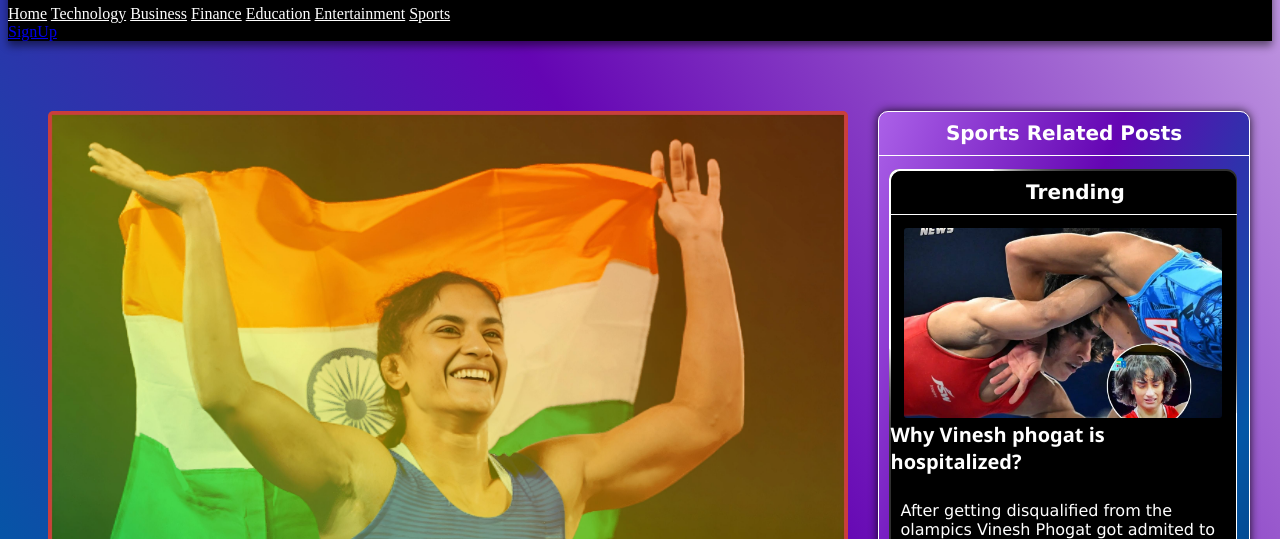
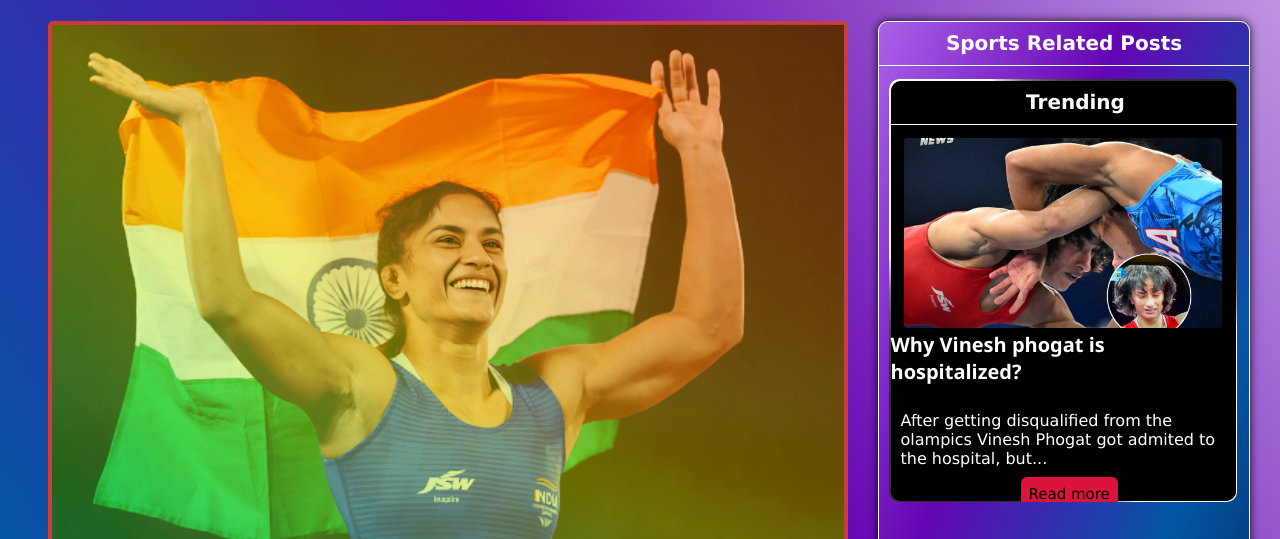
Before and after one commit to PROG22264/clg-prog, a plain HTML site: page vineshphogat1.html in a window 1280 px wide. Shown: the part 109-648 px from the top of the page. Drawn offline with Linux system fonts and the light colour scheme.

Commit message:
Update vineshphogat1.html

```diff
--- a/vineshphogat1.html
+++ b/vineshphogat1.html
@@ -3,7 +3,7 @@
 <head>
     <meta charset="UTF-8">
     <meta name="viewport" content="width=device-width, initial-scale=1.0">
-    <link rel="stylesheet" href="home.css">
+    <link rel="stylesheet" href="style.css">
     <link rel="stylesheet" href="https://cdnjs.cloudflare.com/ajax/libs/font-awesome/6.6.0/css/all.min.css" integrity="sha512-Kc323vGBEqzTmouAECnVceyQqyqdsSiqLQISBL29aUW4U/M7pSPA/gEUZQqv1cwx4OnYxTxve5UMg5GT6L4JJg==" crossorigin="anonymous" referrerpolicy="no-referrer" />
     <title>CurrentDate</title>
 
@@ -324,7 +324,7 @@ box-shadow: 0 8px 32px 0 rgba(0, 0, 0, 0.863);
        </div>
 
        <div class="navlinks">
-       <a href="home.html">Home</a>
+       <a href="index.html">Home</a>
        <a href="technology.html">Technology</a>
        <a href="business.html">Business</a>
        <a href="finance.html">Finance</a>
```
